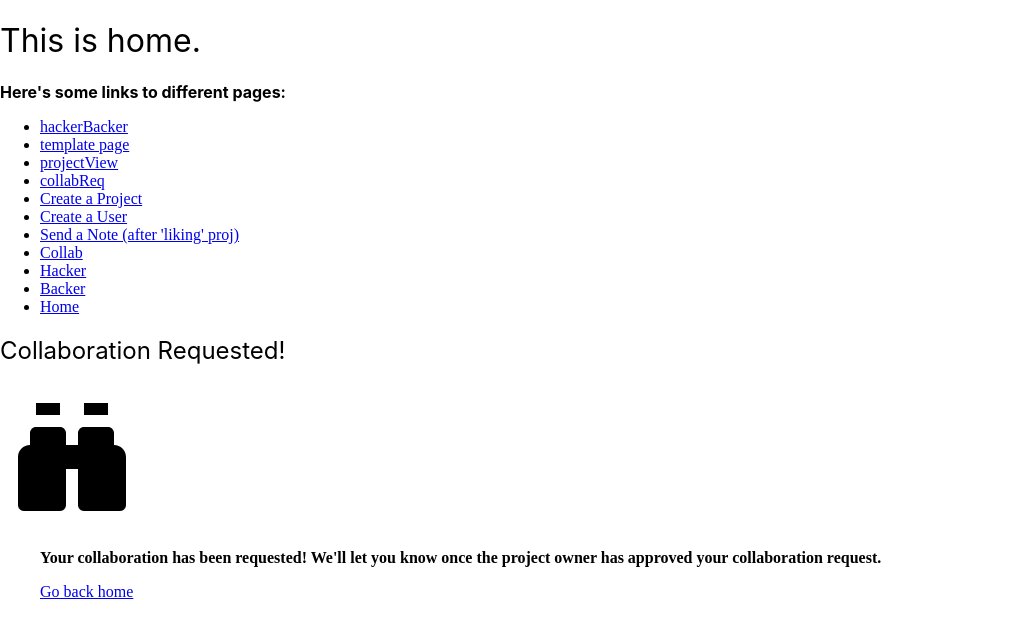
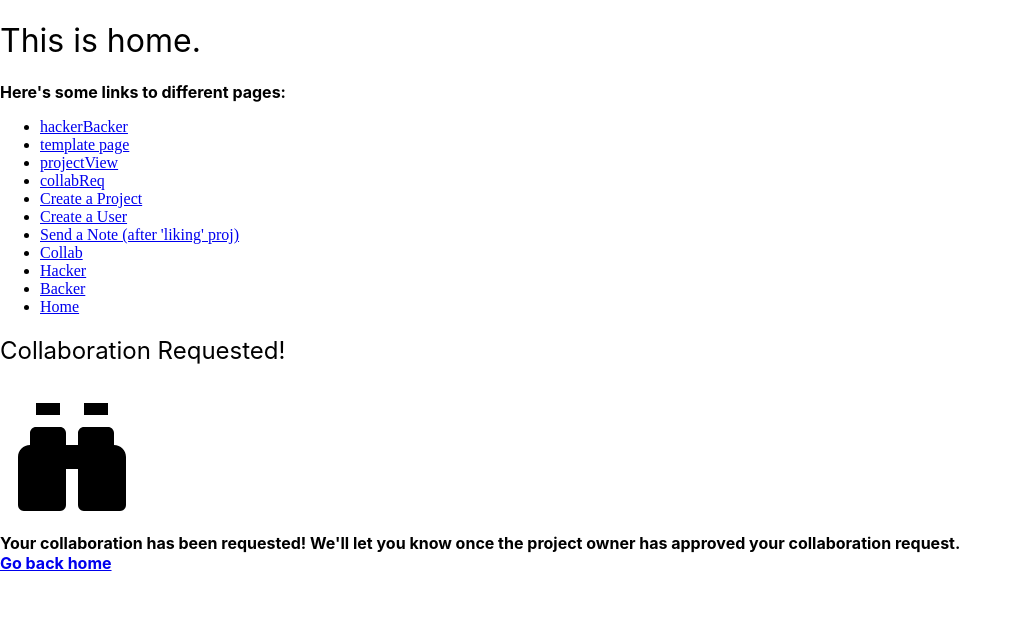
Before and after one commit to UBCDUB/ideadate, a React (Create React App) app: page /collabReq in a window 1280 px wide. Shown: the top 638 px of the page, without its empty margins (0-1022 px from the left). Built offline with nearby package versions, Linux system fonts and the light colour scheme.

Commit message:
clean collabReq

```diff
--- a/src/pages/collabReq.js
+++ b/src/pages/collabReq.js
@@ -1,23 +1,31 @@
 // template page
 import React from 'react';
-import requested from "../design_doc/icons/idea_lookout.svg"
+import requested from '../design_doc/icons/idea_lookout.svg';
 
-const templatePage = () => {
+class collabReq extends React.Component {
+  getCollaborationRequestMessage() {
     return (
-        <div>
-            <h2>Collaboration Requested!</h2>
-            <img src={requested} class="img-fluid" alt="Collaboration Requested">
-            </img>
-            <ul>
-                <b>
-                    Your collaboration has been requested! We'll let you know once the project owner has approved your collaboration request.
-            </b>
-            </ul>
-            <ul>
-                <a href="/" class="btn btn-info" role="button">Go back home</a>
-            </ul>
-        </div>
-    )
+      <b>
+        Your collaboration has been requested! We'll let you know once the
+        project owner has approved your collaboration request.
+      </b>
+    );
+  }
+
+  render() {
+    return (
+      <div>
+        <h2>Collaboration Requested!</h2>
+        <img src={requested} class="img-fluid" alt="Collaboration Requested" />
+        <br />
+        {this.getCollaborationRequestMessage()}
+        <br />
+        <a href="/" class="btn btn-info" role="button">
+          Go back home
+        </a>
+      </div>
+    );
+  }
 }
 
-export default templatePage;
+export default collabReq;
```
